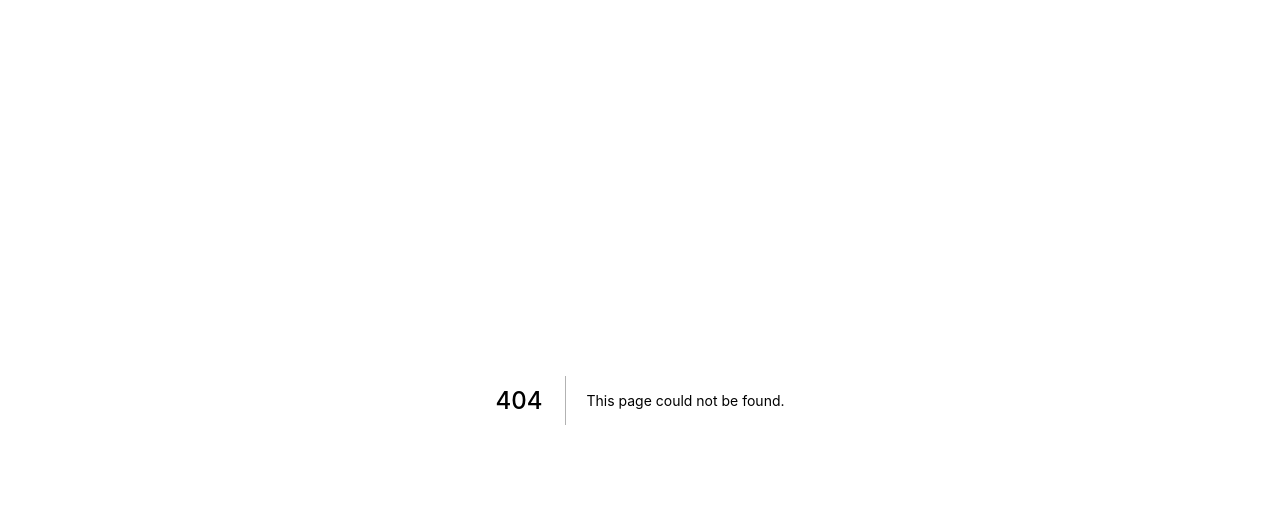
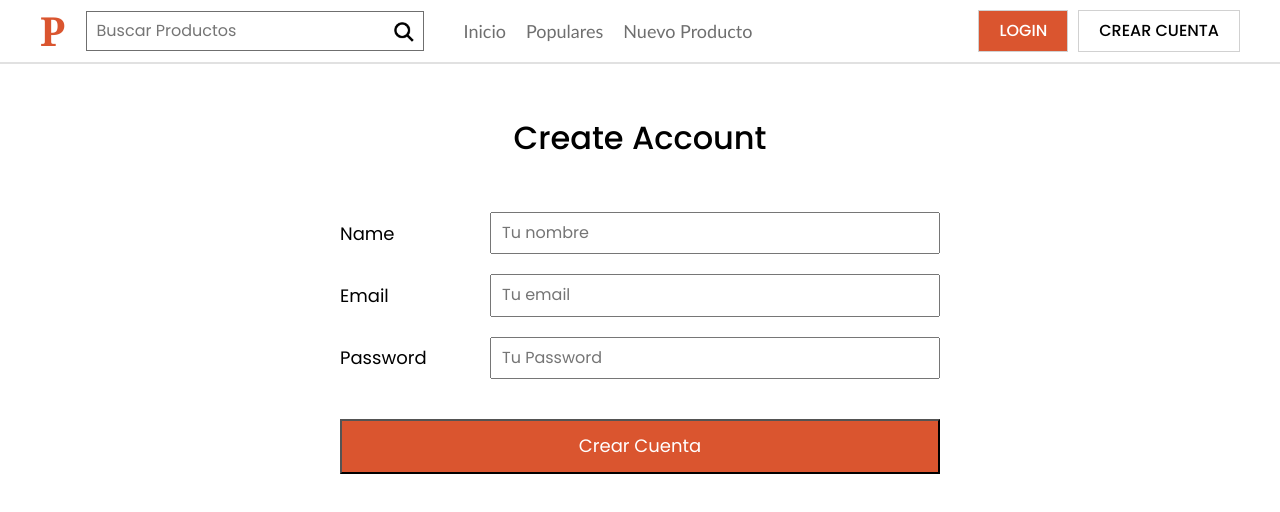
Before and after one commit to AntonioSalazar/product_hunt_nextjs, a Next.js app: page /create-account in a window 1280 px wide. Before the commit this address had no page. Shown: the top 512 px of the page. Built offline with nearby package versions, Linux system fonts and the light colour scheme.

Commit message:
added validation

```diff
--- /dev/null
+++ b/Hooks/useValidacion.js
@@ -0,0 +1,56 @@
+import React, { useState, useEffect } from 'react';
+
+
+const useValidacion = (stateInicial, validar, fn) => {
+
+    const [ valores, setValores ] = useState(stateInicial);
+    const [ errores, setErrores] = useState({});
+    const [ submitForm, setSubmitForm ] = useState(false);
+
+    useEffect(() => {
+        if(submitForm){
+            const noErrors = Object.keys(errores).length === 0;
+            if(noErrors) {
+                fn(); // fn => la funcion que se ejecuta en el componente
+            }
+
+            setSubmitForm(false)
+        }
+    }, [errores])
+
+    //funcion que se ejecuta conforme el usuario escribe algo
+    const handleChange = e => {
+        setValores({
+            ...valores,
+            [e.target.name] : e.target.value
+        })
+    }
+
+    //funcion que se ejecuta cuando el usuario hace submit
+
+    const handleSubmit = e => {
+        e.preventDefault();
+        const erroresValidacion = validar(valores);
+        setErrores(erroresValidacion);
+        setSubmitForm(true);
+    }
+
+
+    //cuando se realiza el evento de blur
+
+    const handleBlur = () => {
+        const erroresValidacion = validar(valores);
+        setErrores(erroresValidacion);
+    }
+
+    return {
+        valores,
+        errores,
+        submitForm,
+        handleSubmit,
+        handleChange,
+        handleBlur
+    };
+}
+
+export default useValidacion;
--- a/components/Layout/Header.js
+++ b/components/Layout/Header.js
@@ -25,11 +25,15 @@
     font-weight: 700;
     font-family: Georgia, 'Times New Roman', Times, serif;
     margin: 2rem 2rem 2rem 0;
+
+    &:hover{
+        cursor: pointer;
+    }
 `;
 
 const Header = () => {
 
-    const user = true;
+    const user = false;
 
     return (
         <header
@@ -70,12 +74,12 @@
                             </>
                         ) : (
                             <>
-                                <Link href='/'>
+                                <Link href='/login'>
                                     <Button
                                         bgColor='true'
                                     >Login</Button>
                                 </Link>
-                                <Link href='/'>
+                                <Link href='/create-account'>
                                     <Button>Crear Cuenta</Button>
                                 </Link>
                             </>
--- a/components/Layout/Nav.js
+++ b/components/Layout/Nav.js
@@ -22,8 +22,8 @@
     return (
         <Navigation>
             <Link href='/'>Inicio</Link>
-            <Link href='/'>Populares</Link>
-            <Link href='/'>Nuevo Producto</Link>
+            <Link href='/populares'>Populares</Link>
+            <Link href='/nuevo-producto'>Nuevo Producto</Link>
         </Navigation>
      );
 }
--- /dev/null
+++ b/components/UI/Forms.js
@@ -0,0 +1,49 @@
+import styled from '@emotion/styled';
+
+export const Forms = styled.form`
+    max-width: 600px;
+    width: 95%;
+    margin: 5rem auto 0 auto;
+`;
+
+export const Field = styled.div`
+    margin-bottom: 2rem;
+    display: flex;
+    align-items: center;
+
+    label {
+        flex: 0 0 150px;
+        font-size: 1.8rem;
+    }
+
+    input {
+        flex: 1;
+        padding: 1rem;
+    }
+`;
+
+export const InputSubmit = styled.input`
+    background-color: var(--orange);
+    width: 100%;
+    padding: 1.5rem;
+    text-align: center;
+    color: #fff;
+    font-size: 1.8rem;
+    margin-top: 2rem;
+
+    &:hover {
+        cursor: pointer;
+    }
+`;
+
+export const Error = styled.p`
+    background-color: red;
+    padding: 1rem;
+    font-family: 'Courier New', Courier, monospace;
+    font-weight: 500;
+    font-size: 1.4rem;
+    color: #fff;
+    text-align: center;
+    text-transform: uppercase;
+    margin: 2rem 0;
+`;
--- /dev/null
+++ b/pages/create-account.js
@@ -0,0 +1,113 @@
+import React from 'react';
+import Layout from '../components/Layout/Layout';
+import { Forms, Field, InputSubmit, Error } from '../components/UI/Forms';
+import { css } from '@emotion/react';
+
+
+//validaciones
+import useValidacion from '../Hooks/useValidacion';
+import validarCrearCuenta from '../validation/validateCreateAccount';
+
+const INITIAL_STATE = {
+  name: '',
+  email: '',
+  password: ''
+}
+
+
+const CreateAccount = () =>  {
+
+  const {
+    valores,
+    errores,
+    submitForm,
+    handleSubmit,
+    handleChange,
+    handleBlur
+   } = useValidacion(INITIAL_STATE, validarCrearCuenta, createAccount);
+
+   const { name, email, password }= valores;
+
+  function createAccount() {
+    console.log('creando cuenta...')
+  }
+
+  return (
+    (
+      <div>
+        <Layout>
+          <>
+            <h1
+              css={css`
+                text-align: center;
+                margin-top: 5rem;
+              `}
+            >Create Account</h1>
+            <Forms
+              onSubmit={handleSubmit}
+              noValidate
+            >
+              <Field>
+                <label htmlFor='name'>Name</label>
+                <input
+                  type='text'
+                  id='name'
+                  placeholder='Tu nombre'
+                  name='name'
+                  value={name}
+                  onChange={handleChange}
+                  onBlur={handleBlur}
+                />
+              </Field>
+
+              {
+                errores.name && <Error>{errores.name}</Error>
+              }
+              <Field>
+                <label htmlFor='email'>Email</label>
+                <input
+                  type='email'
+                  id='email'
+                  placeholder='Tu email'
+                  name='email'
+                  value={email}
+                  onChange={handleChange}
+                  onBlur={handleBlur}
+
+                />
+              </Field>
+
+              {
+                errores.email && <Error>{errores.email}</Error>
+              }
+              <Field>
+                <label htmlFor='password'>Password</label>
+                <input
+                  type='password'
+                  id='password'
+                  placeholder='Tu Password'
+                  name='password'
+                  value={password}
+                  onChange={handleChange}
+                  onBlur={handleBlur}
+
+                />
+              </Field>
+
+              {
+                errores.password && <Error>{errores.password}</Error>
+              }
+
+              <InputSubmit
+                type='submit'
+                value='Crear Cuenta'
+              />
+            </Forms>
+          </>
+        </Layout>
+      </div>
+    )
+  )
+}
+
+export default CreateAccount;
--- /dev/null
+++ b/validation/validateCreateAccount.js
@@ -0,0 +1,24 @@
+export default function validarCrearCuenta(valores){
+    let errors = {};
+    //validar el nombre del usuario
+    if(!valores.name){
+        errors.name = 'El nombre es obligatorio'
+    }
+
+    //validate email
+
+    if(!valores.email){
+        errors.email = 'El email es obligatorio'
+    } else if(!/^[A-Z0-9._%+-]+@[A-Z0-9.-]+\.[A-Z]{2,}$/i.test(valores.email)){
+        errors.email = 'Email no valido';
+    }
+
+    //validar el password
+    if (!valores.password) {
+        errors.password = 'El password es obligatorio'
+    } else if(valores.password.length < 6) {
+        errors.password = 'El password debe ser de al menos 6 caracteres'
+    }
+
+    return errors;
+}
```
Also changed, not shown: pages/AboutUs.js (deleted, +0 -13 lines), pages/buscar.js (added, +13 -0 lines), pages/login.js (added, +13 -0 lines), pages/nuevo-producto.js (added, +13 -0 lines), pages/populares.js (added, +13 -0 lines).
